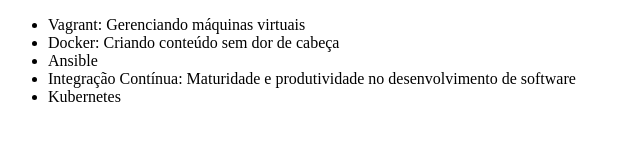
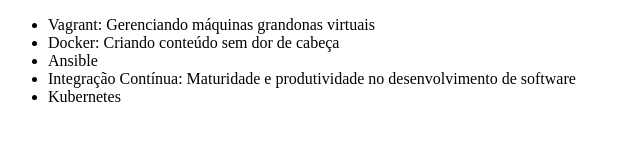
Before and after one commit to manupicoli/alura-git, a plain HTML site: page index.html in a window 1280 px wide. Shown: the full height of the page, 0-640 px from the left. Drawn offline with Linux system fonts and the light colour scheme.

Commit message:
Commitando outro algo

```diff
--- a/index.html
+++ b/index.html
@@ -6,7 +6,7 @@
 </head>
 <body>
     <ul>
-        <li>Vagrant: Gerenciando máquinas virtuais</li>
+        <li>Vagrant: Gerenciando máquinas grandonas virtuais</li>
         <li>Docker: Criando conteúdo sem dor de cabeça</li>
         <li>Ansible</li>
         <li>Integração Contínua: Maturidade e produtividade no desenvolvimento de software</li>
```
